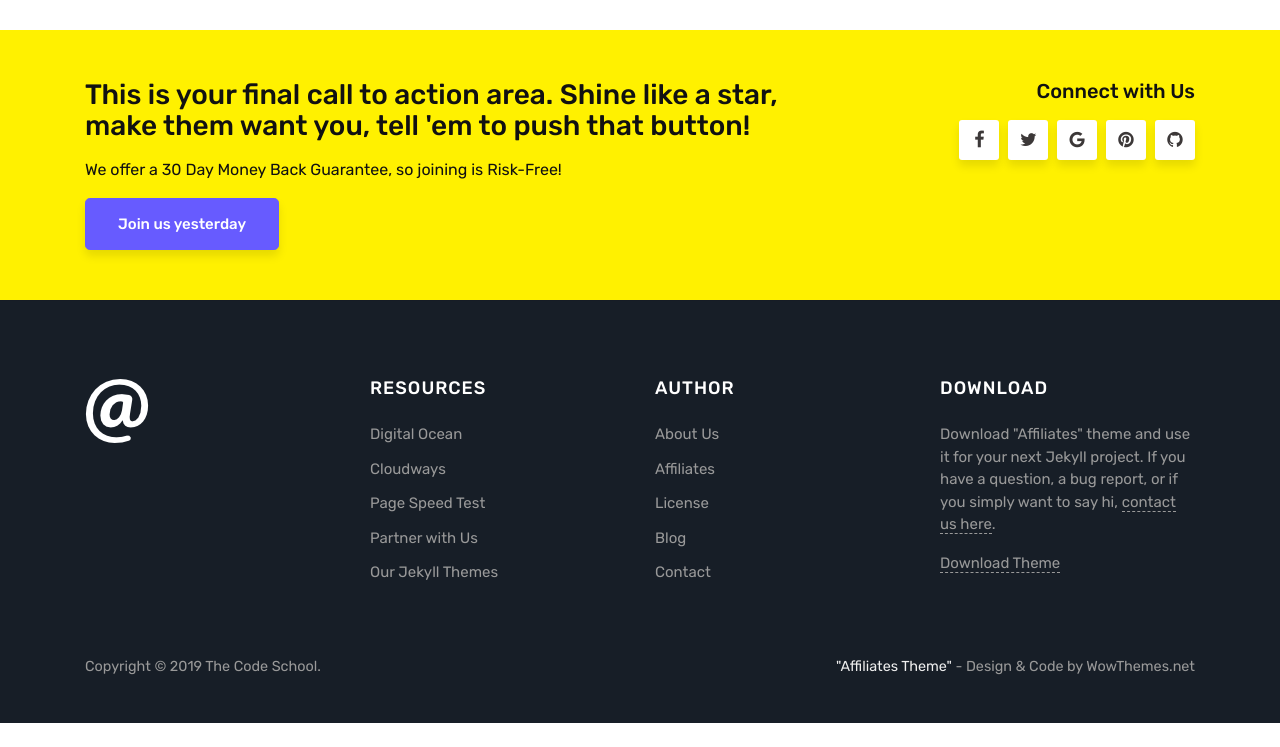
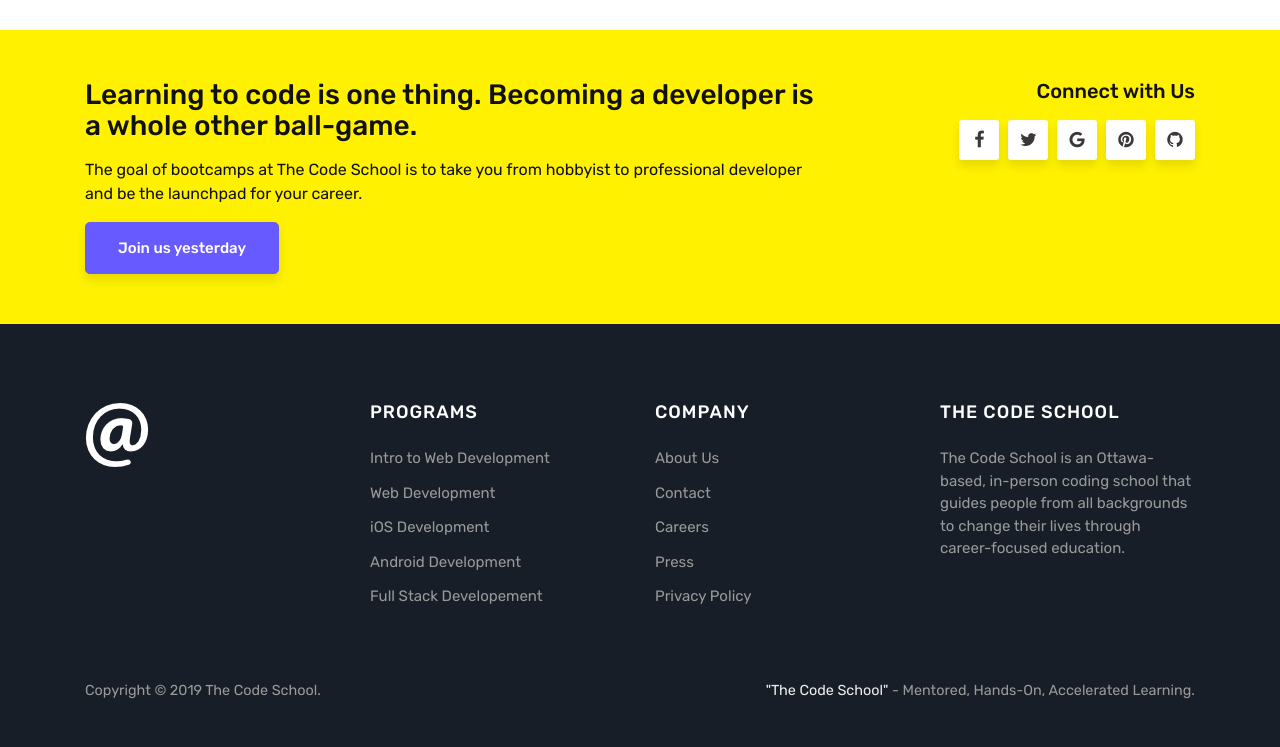
Before and after one commit to the-code-school/tcs-page, a Jekyll site: the page built from index.html, in a window 1280 px wide and 1400 px high, scrolled down 1456 px. Shown: the part 653-1400 px from the top of the window. Built offline with Jekyll 4.4.1, drawn with Linux system fonts in a browser that asks for light colours; the list of posts is cut into pages by our own code; comment, search, counter and statistics services are not loaded; before the commit the page ends 2832 px from its top, so only the background shows below that; some of the changed text lies outside the part shown.

Commit message:
Update default.html

```diff
--- a/_layouts/default.html
+++ b/_layouts/default.html
@@ -61,11 +61,15 @@
                 </li>
 
                 <li class="nav-item dropdown">
-                    <a class="nav-link dropdown-toggle" href="#" id="dropdown01" data-toggle="dropdown" aria-haspopup="true" aria-expanded="false">Post</a>
+                    <a class="nav-link dropdown-toggle" href="#" id="dropdown01" data-toggle="dropdown" aria-haspopup="true" aria-expanded="false">Programs</a>
                     <div class="dropdown-menu" aria-labelledby="dropdown01">
                     <a class="dropdown-item" href="{{ site.baseurl }}/jekyll/tutorial/2018/01/12/is-intelligence-enough.html">Left Sidebar</a>
                     <a class="dropdown-item" href="{{ site.baseurl }}/jekyll/tutorial/2018/01/12/red-riding.html">Right Sidebar</a>
                     </div>
+                </li>
+
+                <li class="nav-item">
+                    <a target="_blank" class="nav-link" href="#">Bootcamp</a>
                 </li>
 
                 <li class="nav-item">
@@ -76,13 +80,8 @@
                     <a class="nav-link" href="{{ site.baseurl }}/contact">Contact</a>
                 </li>
 
-                 <li class="nav-item">
-                    <a target="_blank" class="nav-link" href="https://github.com/wowthemesnet/affiliates-jekyll-theme">Github</a>
-                </li>
-
-
                 <li class="nav-item">
-                    <a class="nav-link highlight" href="https://github.com/wowthemesnet/affiliates-jekyll-theme/archive/master.zip">Download Theme</a>
+                    <a class="nav-link highlight" href="#">Apply</a>
                 </li>
 
             </ul>
@@ -128,15 +127,15 @@
         <div class="container">
             <div class="row justify-content-center">
                 <div class="col-md-8">
-                    <h3>This is your final call to action area. Shine like a star, make them want you, tell 'em to push that button!</h3>
-                    <p>We offer a <span>30 Day Money Back Guarantee</span>, so joining is <span class="risk-free">Risk-Free!</span></p>
+                    <h3>Learning to code is one thing. Becoming a developer is a whole other ball-game. </h3>
+                    <p>The goal of bootcamps at The Code School is to take you from hobbyist to professional developer and be the launchpad for your career.</p>
                     <a class="btn btn-primary btn-lg" href="#">Join us yesterday</a>
                 </div>
                 <div class="col-md-4 text-right footersocial">
                     <h5>Connect with Us</h5>
-                    <i class="fa fa-facebook"></i>
-                    <i class="fa fa-twitter"></i>
-                        <i class="fa fa-google"></i>
+                     <i class="fa fa-facebook"></i>
+                     <i class="fa fa-twitter"></i>
+                     <i class="fa fa-google"></i>
                      <i class="fa fa-pinterest"></i>
                      <i class="fa fa-github"></i>
                 </div>
@@ -161,35 +160,35 @@
 
                 <div class="col-sm-3">
                 <div class="footer-widget">
-                <h5 class="title">Resources</h5>
+                <h5 class="title">Programs</h5>
                 <ul>
-                <li><a target="_blank" href="https://m.do.co/c/84c9b45d0c47">Digital Ocean</a></li>
-                <li><a target="blank" href="https://www.cloudways.com/en/pricing.php?id=153986&amp;a_bid=005da123">Cloudways</a></li>
-                <li><a target="blank" href="http://shareasale.com/r.cfm?b=875645&amp;u=1087935&amp;m=41388&amp;urllink=&amp;afftrack=">Page Speed Test</a></li>
-                <li><a target="blank" href="https://www.wowthemes.net/affiliate-area/?utm_source=fromjekyllsidebar&utm_campaign=sidebar">Partner with Us</a></li>
-                <li><a target="blank" href="https://www.wowthemes.net/category/jekyll-themes/">Our Jekyll Themes</a></li>
+                <li><a href="#">Intro to Web Development</a></li>
+                <li><a href="#">Web Development</a></li>
+                <li><a href="#">iOS Development</a></li>
+                <li><a href="#">Android Development</a></li>
+                <li><a href="#">Full Stack Developement</a></li>
                 </ul>
                 </div>
                 </div>
 
                 <div class="col-sm-3">
                 <div class="footer-widget">
-                <h5 class="title">Author</h5>
+                <h5 class="title">Company</h5>
                 <ul>
-                <li><a href="https://www.wowthemes.net/premium-themes-templates/">About Us</a></li>
-                <li><a target="_blank" href="https://www.wowthemes.net/affiliate-area/">Affiliates</a></li>
-                <li><a href="https://www.wowthemes.net/terms-and-conditions/">License</a></li>
-                <li><a href="https://www.wowthemes.net/blog/">Blog</a></li>
-                <li><a href="https://www.wowthemes.net/support/">Contact</a></li>
+                <li><a href="#">About Us</a></li>
+                <li><a href="#">Contact</a></li>
+                <li><a href="#">Careers</a></li>
+                <li><a href="#">Press</a></li>
+                <li><a href="#">Privacy Policy</a></li>
                 </ul>
                 </div>
                 </div>
 
                 <div class="col-sm-3">
                 <div class="footer-widget textwidget">
-                    <h5 class="title">Download</h5>
-                    <p>Download "Affiliates" theme and use it for your next Jekyll project. If you have a question, a bug report, or if you simply want to say hi, <a href="https://www.wowthemes.net/support/">contact us here</a>.</p>
-                    <a href="https://github.com/wowthemesnet/affiliates-jekyll-theme/archive/master.zip">Download Theme</a>
+                    <h5 class="title">The Code School</h5>
+                    <p>The Code School is an Ottawa-based, in-person coding school that guides people from all backgrounds to change their lives through career-focused education. </p>
+                     <!--<a href="#">Download Theme</a>-->
                 </div>
                 </div>
             </div>
@@ -200,7 +199,7 @@
                 </p>
                 <p class="pull-right">
                 <!-- Please, leave credit to author unless you own a commercial license: https://www.wowthemes.net/freebies-license/ -->
-                <a target="_blank" href="https://www.wowthemes.net/free-jekyll-template-affiliates/">"Affiliates Theme"</a> - Design & Code by WowThemes.net
+                <a target="_blank" href="http://www.thecodeschool.org">"The Code School"</a> - Mentored, Hands-On, Accelerated Learning.
                 </p>
                 <div class="clearfix"></div>
             </div>
```
